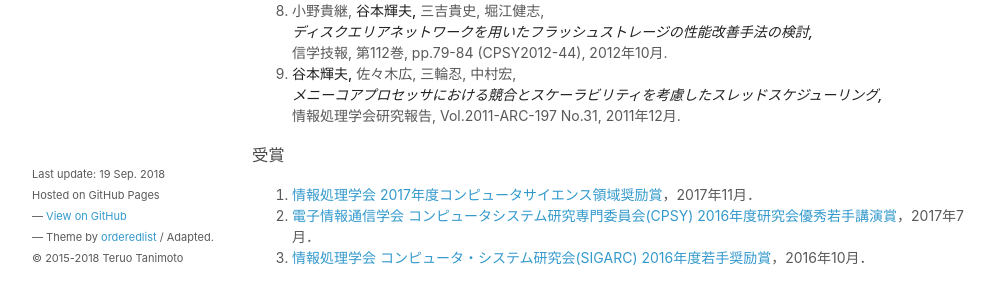
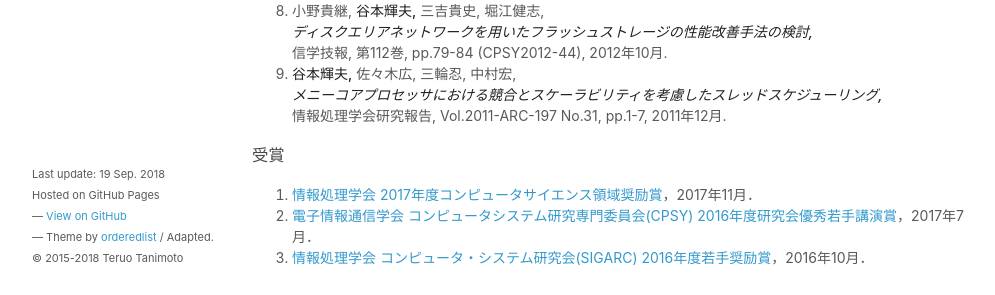
Before and after one commit to teruo41/teruo41.github.io, a Jekyll site: the page built from pubsj.md, in a window 1280 px wide. Shown: the part 603-898 px from the top of the page, without its empty margins (138-1133 px from the left). Built offline with Jekyll 4.4.1, drawn with Linux system fonts in a browser that asks for light colours.

Commit message:
Update pubsj.md

```diff
--- a/pubsj.md
+++ b/pubsj.md
@@ -44,7 +44,7 @@ title: Publications in Japanese
 
 0. __谷本輝夫,__ 佐々木広, 三輪忍, 中村宏,
   ***メニーコアプロセッサにおける競合とスケーラビリティを考慮したスレッドスケジューリング,***
-  情報処理学会研究報告, Vol.2011-ARC-197 No.31, 2011年12月.
+  情報処理学会研究報告, Vol.2011-ARC-197 No.31, pp.1-7, 2011年12月.
 
 ### 受賞
 
```
